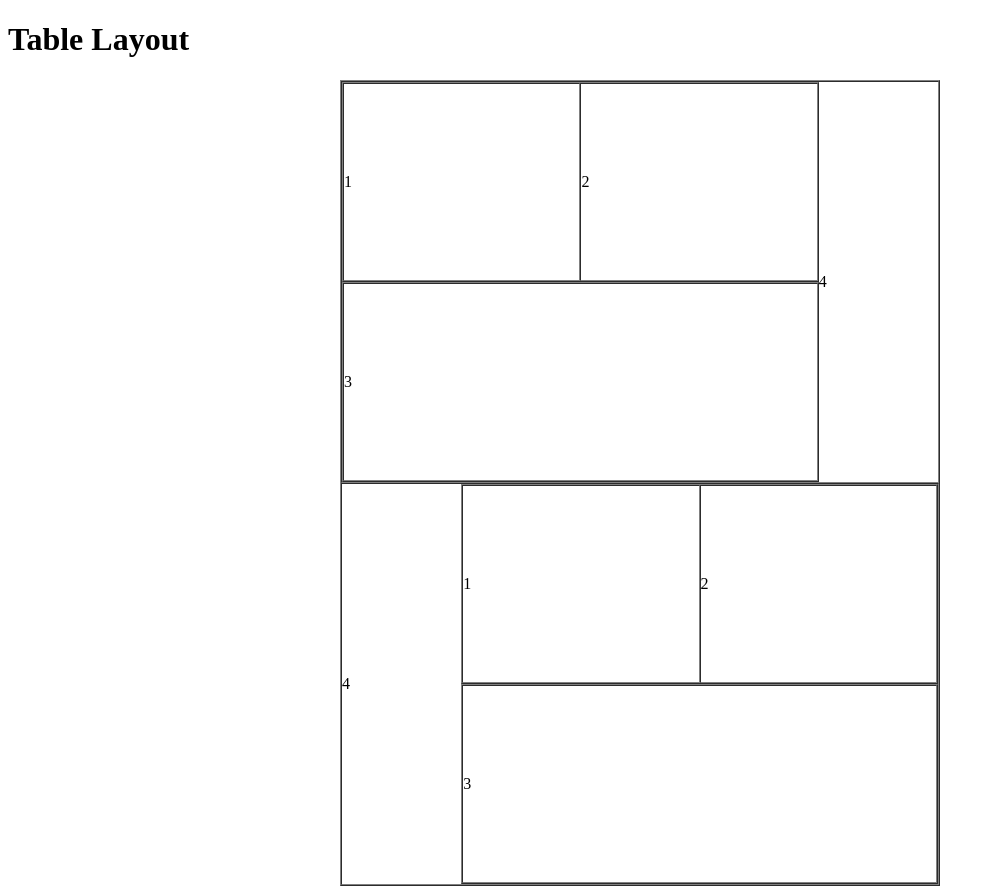
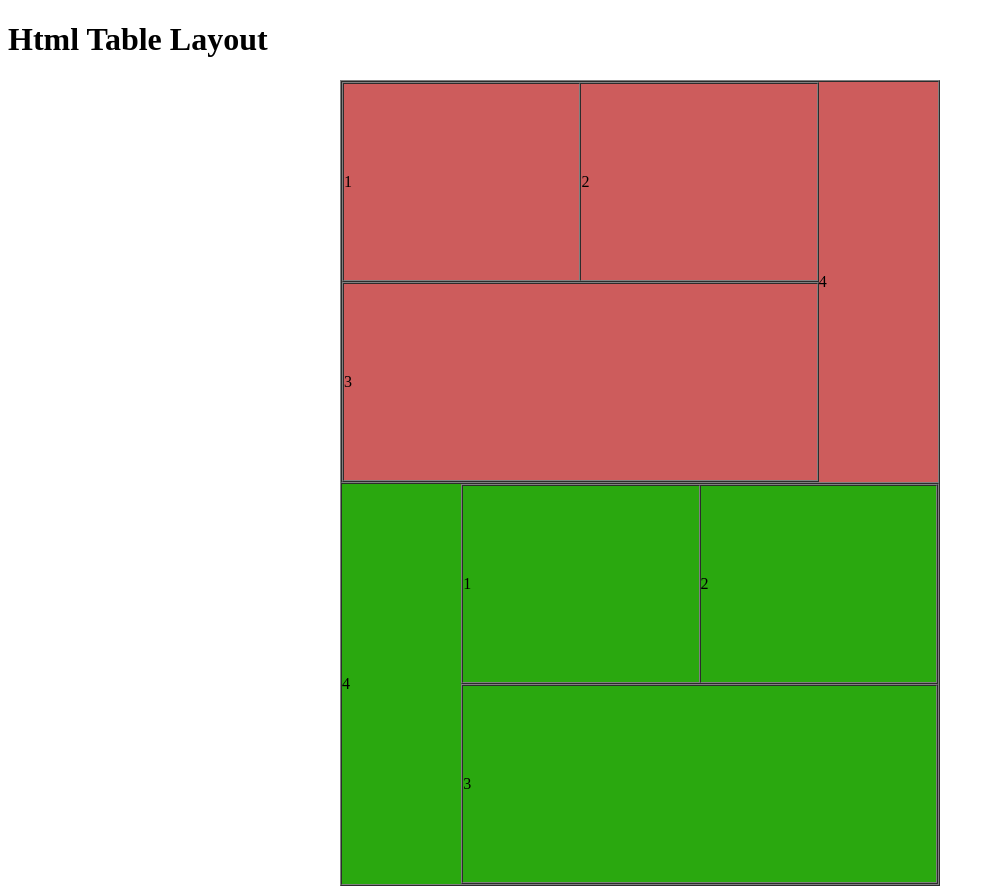
Before and after one commit to mahmudur987/Tasks, a plain HTML site: page table.html in a window 1280 px wide. Shown: the whole page, without its empty margins (0-995 px from the left). Drawn offline with Linux system fonts and the light colour scheme.

Commit message:
make a layout with  tabl layoute

```diff
--- a/table.html
+++ b/table.html
@@ -6,7 +6,7 @@
     <title>Table</title>
   </head>
   <body>
-    <h1>Table Layout</h1>
+    <h1>Html Table Layout</h1>
 
     <table
       border="1"
@@ -19,7 +19,7 @@
       <!-- 1st tr -->
       <tr height="400px">
         <td width="100%">
-          <table width="100%" cellspacing="0" cellpadding="0">
+          <table width="100%" cellspacing="0" cellpadding="0" bgcolor="#CD5C5C">
             <tr>
               <td width="80%">
                 <table
@@ -61,7 +61,7 @@
                   </tr>
                 </table>
               </td>
-              <td width="20%" border="1">4</td>
+              <td width="20%">4</td>
             </tr>
           </table>
         </td>
@@ -71,7 +71,7 @@
 
       <tr height="400px">
         <td width="100%">
-          <table width="100%" cellspacing="0" cellpadding="0">
+          <table width="100%" cellspacing="0" cellpadding="0" bgcolor="#2AA80F">
             <tr>
               <td width="20%">4</td>
               <td width="80%">
```
